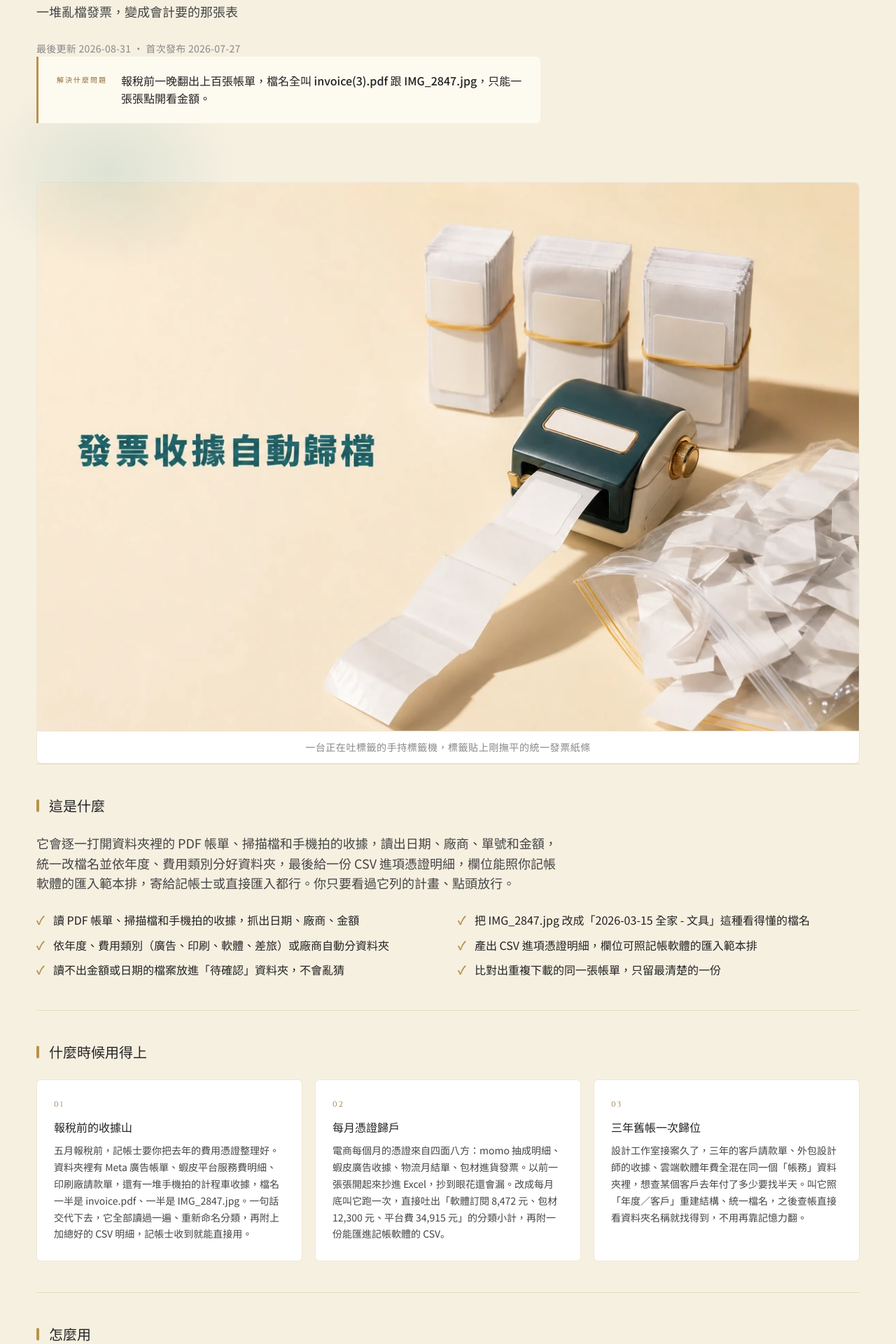
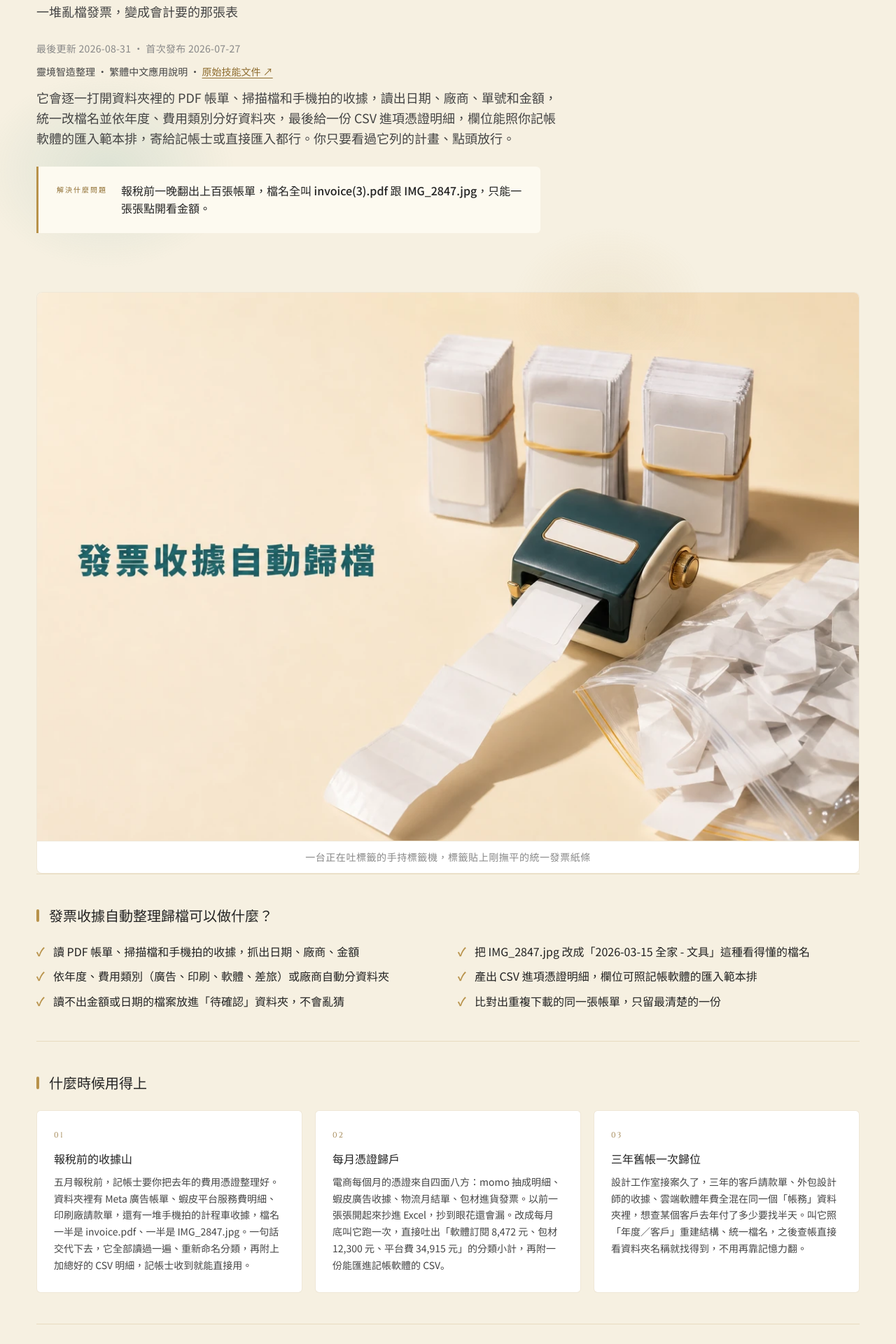
Before and after one commit to kiolllery8-dev/intelliverse-site, a Next.js app: page /skills/invoice-organizer in a window 1280 px wide. Shown: the part 300-2220 px from the top of the page at 70% size. Built offline with nearby package versions, Linux system fonts and the light colour scheme.

Commit message:
Improve skill source attribution and answer clarity for GEO

```diff
--- a/app/globals.css
+++ b/app/globals.css
@@ -2542,11 +2542,13 @@ footer::before {
 }
 .skill-source a:hover { color: var(--gold-deep); }
 .skill-source-note {
-  font-size: 13px;
-  line-height: 1.6;
-  color: var(--ink-dim);
+  font-size: var(--fs-small);
+  line-height: 1.6;
+  color: var(--ink-soft);
   margin-top: 10px;
 }
+.skill-hero .skill-source-note { margin-bottom: 12px; }
+.skill-source-note a { color: var(--gold-deep); text-decoration: underline; text-underline-offset: 3px; }
 
 .skill-nav {
   display: grid;
--- a/app/layout.tsx
+++ b/app/layout.tsx
@@ -10,7 +10,6 @@ const ADDRESS = {
   postalCode: '411',
   addressCountry: 'TW',
 } as const;
-const FULL_ADDRESS_TW = `臺中市太平區精美路 122 號`;
 
 export const metadata: Metadata = {
   metadataBase: new URL(SITE_URL),
@@ -305,7 +304,6 @@ const servicesJsonLd = serviceNodes.map((s) => ({
   inLanguage: 'zh-Hant-TW',
 }));
 
-export { FULL_ADDRESS_TW };
 
 export default function RootLayout({ children }: { children: React.ReactNode }) {
   return (
--- a/app/services/[slug]/page.tsx
+++ b/app/services/[slug]/page.tsx
@@ -45,6 +45,7 @@ export default async function ServicePage({ params }: { params: Promise<{ slug:
     {
       '@context': 'https://schema.org', '@type': 'WebPage', '@id': `${url}#webpage`,
       url, name: guide.title, description: guide.description, inLanguage: 'zh-Hant-TW', dateModified: guide.updatedAt,
+      author: { '@id': `${SITE_URL}/#organization` },
       isPartOf: { '@id': `${SITE_URL}/#website` }, mainEntity: { '@id': `${url}#service` },
     },
     {
--- a/app/skills/[slug]/page.tsx
+++ b/app/skills/[slug]/page.tsx
@@ -85,12 +85,14 @@ export default async function SkillPage({
     articleSection: skill.category,
     url: `${SITE_URL}/skills/${skill.slug}/`,
     mainEntityOfPage: `${SITE_URL}/skills/${skill.slug}/`,
-    // AI 搜尋很看重新鮮度，沒有日期的內容常被當成來源不明
+    // 保留內容實際發布與更新日期，不因樣式或共用模板變動重設日期。
     ...(skill.publishedAt ? { datePublished: skill.publishedAt } : {}),
     ...(skill.updatedAt ? { dateModified: skill.updatedAt } : {}),
     image: `${SITE_URL}${skill.image || '/og-image.png'}`,
     author: { '@id': `${SITE_URL}/#organization` },
     publisher: { '@id': `${SITE_URL}/#organization` },
+    citation: skill.sourceUrl,
+    isBasedOn: { '@type': 'CreativeWork', name: `${skill.sourceRepo} — ${skill.nameEn}`, url: skill.sourceUrl },
     isPartOf: { '@id': `${SITE_URL}/#website` },
     about: {
       '@type': 'SoftwareApplication',
@@ -172,6 +174,8 @@ export default async function SkillPage({
                 </p>
               )}
 
+              <p className="skill-source-note">靈境智造整理 · 繁體中文應用說明 · <a href={skill.sourceUrl} target="_blank" rel="noopener noreferrer">原始技能文件 ↗</a></p>
+              <p className="skill-summary">{skill.summary}</p>
               <div className="skill-pain">
                 <span className="skill-pain-label">解決什麼問題</span>
                 <p>{skill.painPoint}</p>
@@ -195,8 +199,7 @@ export default async function SkillPage({
             )}
 
             <section className="skill-block">
-              <h2>這是什麼</h2>
-              <p className="skill-summary">{skill.summary}</p>
+              <h2>{skill.nameZh}可以做什麼？</h2>
               <ul className="skill-can-do">
                 {skill.whatItDoes.map((w, i) => (
                   <li key={i}>{w}</li>
@@ -218,7 +221,7 @@ export default async function SkillPage({
             </section>
 
             <section className="skill-block">
-              <h2>怎麼用</h2>
+              <h2>{skill.nameZh}怎麼用？</h2>
               <ol className="skill-steps">
                 {skill.howToUse.map((s, i) => (
                   <li key={i}>
@@ -233,7 +236,8 @@ export default async function SkillPage({
             </section>
 
             <section className="skill-block">
-              <h2>實際對話長這樣</h2>
+              <h2>指令與回覆示例</h2>
+              <p className="skill-source-note">以下為示意對話，不是實測紀錄或成效保證。實際輸出取決於模型、輸入資料、工具版本與設定，使用前請人工確認。</p>
               <div className="skill-example">
                 <div className="skill-example-row skill-example-you">
                   <span className="skill-example-who">你</span>
@@ -280,8 +284,9 @@ export default async function SkillPage({
                   {skill.sourceRepo} <span aria-hidden="true">↗</span>
                 </a>
                 <p className="skill-source-note">
-                  GitHub {skill.sourceStars} stars ·
+                  GitHub {skill.sourceStars} stars（收錄時紀錄，非即時數值） ·
                   本頁為靈境智造整理翻譯的繁體中文說明，非原作者官方文件。
+                  功能、安裝方式、授權與費用請以原始專案最新文件為準；文中的應用情境不代表客戶實績。
                 </p>
               </div>
             </section>
```
Also changed, not shown: app/robots.ts (+2 -8 lines), tools/check-export-seo.cjs (+9 -0 lines).
